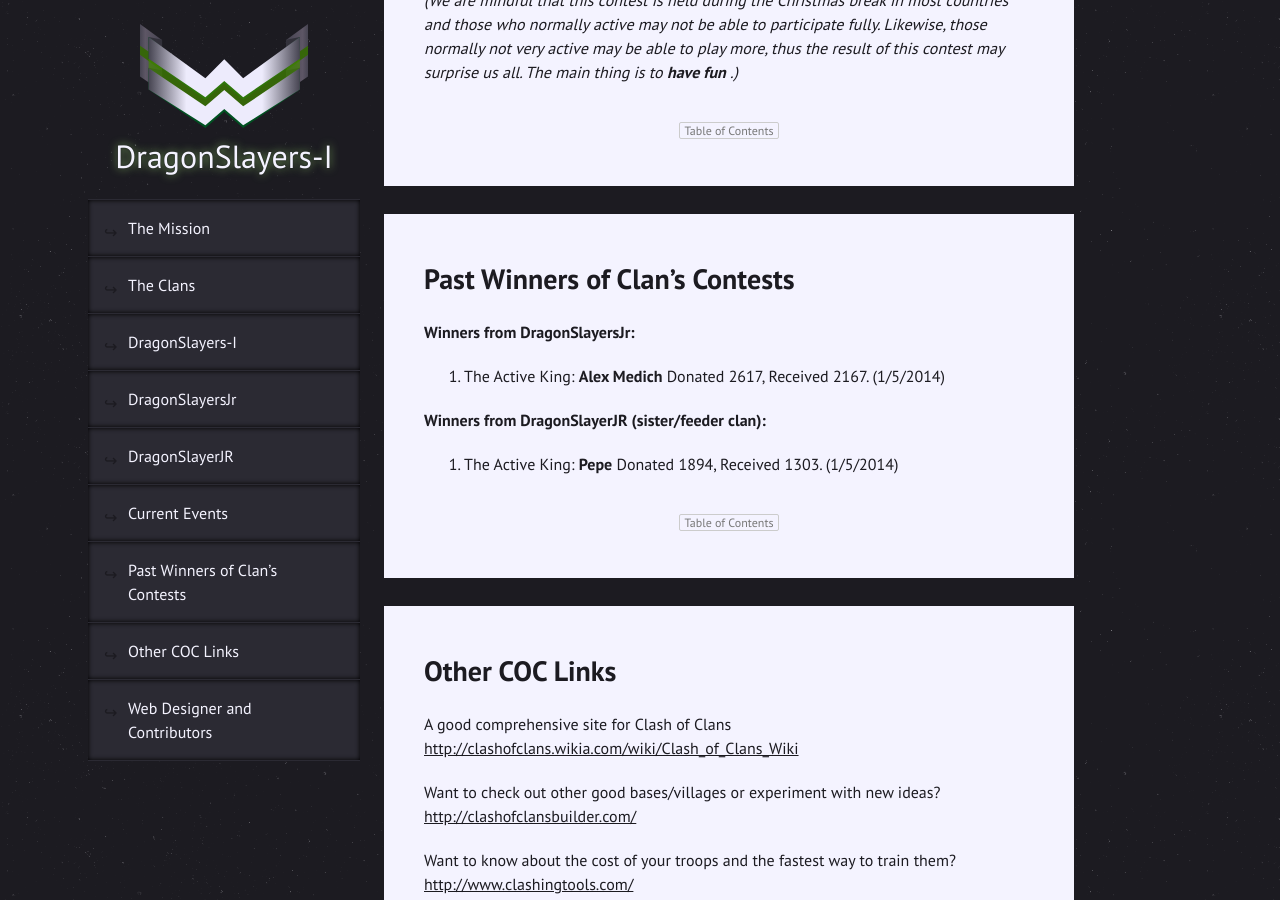
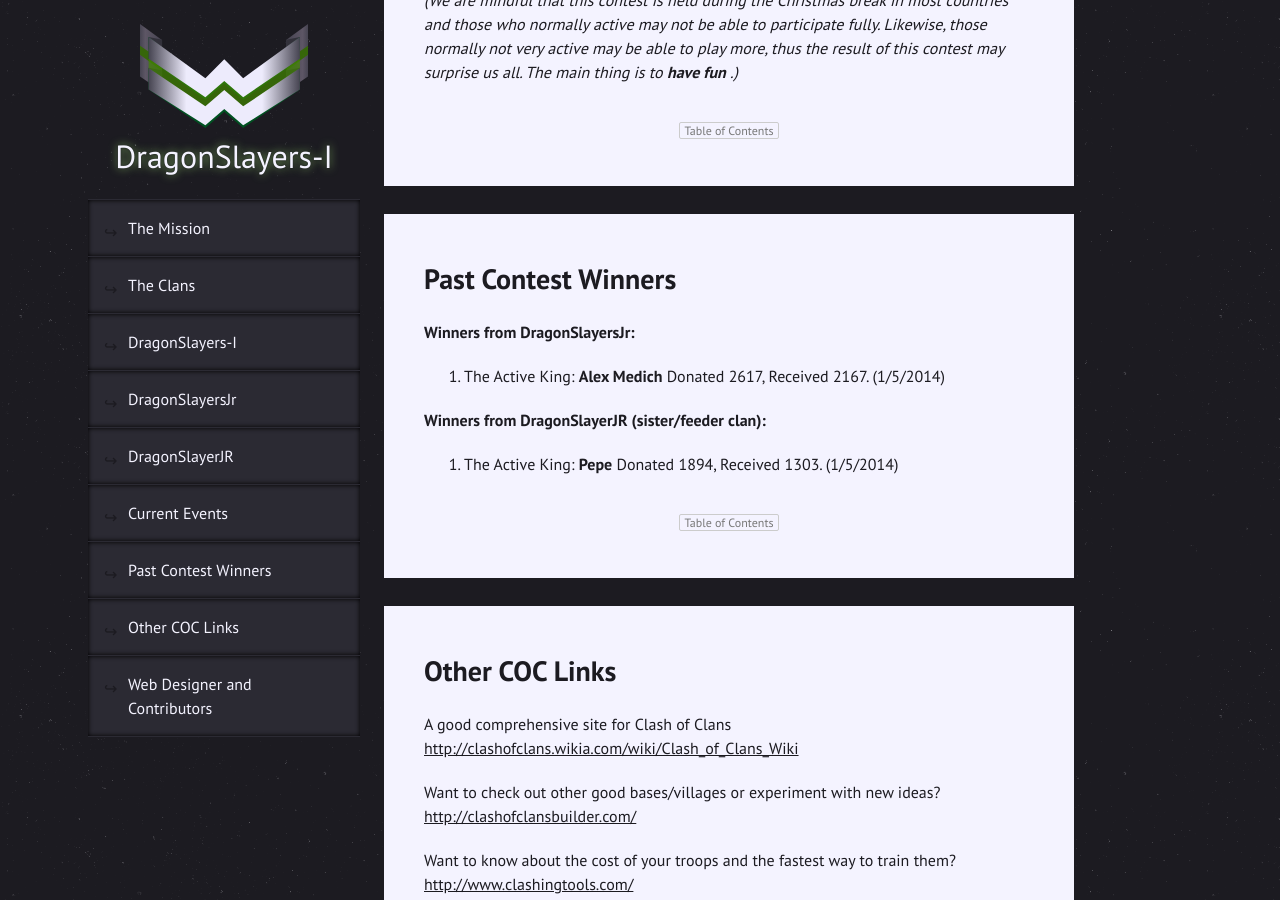
Before and after one commit to himedlooff/DragonSlayers-I, a Jekyll site: the page built from index.md, in a window 1280 px wide and 900 px high, scrolled down 5058 px. Built offline with Jekyll 4.4.1, drawn with Linux system fonts in a browser that asks for light colours.

Commit message:
Shortens winners title.

```diff
--- a/index.md
+++ b/index.md
@@ -151,7 +151,7 @@ REMEMBER that **DragonSlayersJr** is still our **main clan** at this early stage
 
 *(We are mindful that this contest is held during the Christmas break in most countries and those who normally active may not be able to participate fully.  Likewise, those normally not very active may be able to play more, thus the result of this contest may surprise us all.  The main thing is to* ***have fun*** *.)*
 
-# Past Winners of Clan's Contests
+# Past Contest Winners
 
 **Winners from DragonSlayersJr:**
 
```
